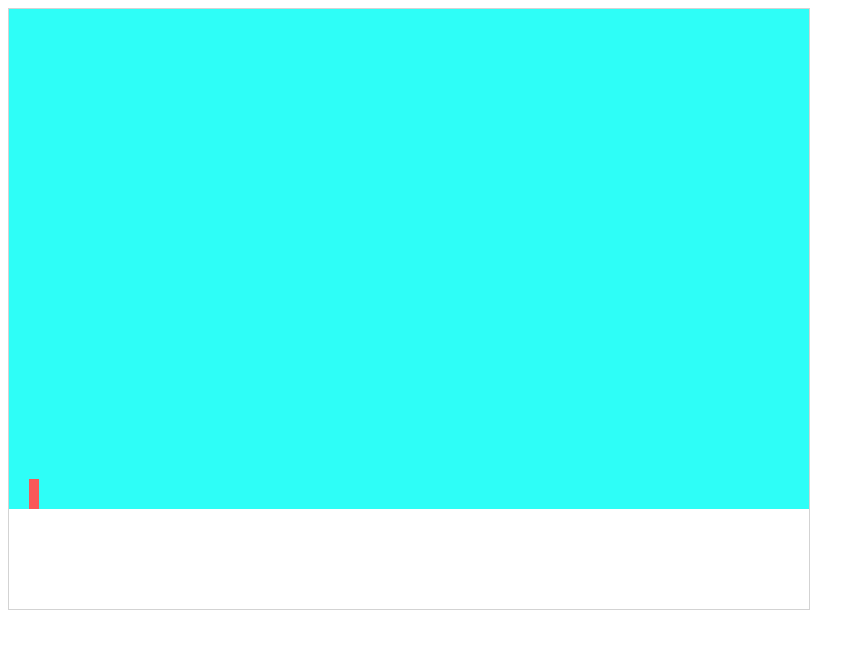
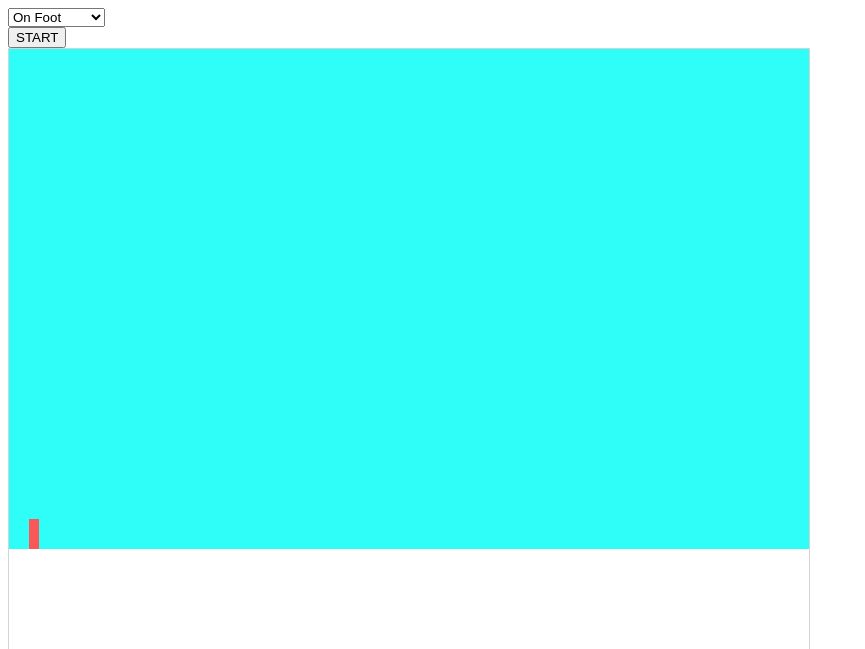
Before and after one commit to arjunc007/polar-quest, a plain HTML site: page index.html in a window 1280 px wide. Shown: the top 649 px of the page, without its empty margins (0-865 px from the left). Drawn offline with Linux system fonts and the light colour scheme.

Commit message:
added interface

```diff
--- a/index.html
+++ b/index.html
@@ -3,8 +3,40 @@
 <head>
     <meta charset="UTF-8">
     <title>Polar Quest</title>
+    <script>
+function startgame() {
+    "use strict";
+    console.log('fjgj');
+    document.getElementById("div1").style.display = 'none';
+
+
+
+
+}
+        </script>
 </head>
 <body>
-</body>
+    <div id="div1">
+
+
+<form id="options"><select name="transporttypes" >
+  <option value="On Foot">On Foot</option>
+  <option value="Sled & Dogs">Sled &amp; Dogs </option>
+  <option value="Truck">Truck</option>
+  <option value="Motorbike">Motorbike</option>
+    </select></form>
+    <button onclick="startgame()">START</button>
+
+
+
+
+
+
+
+    </div>
+
+
+
+    </body>
     <script src = "polarQuest.js" type = "text/javascript"></script>
 </html>
```
